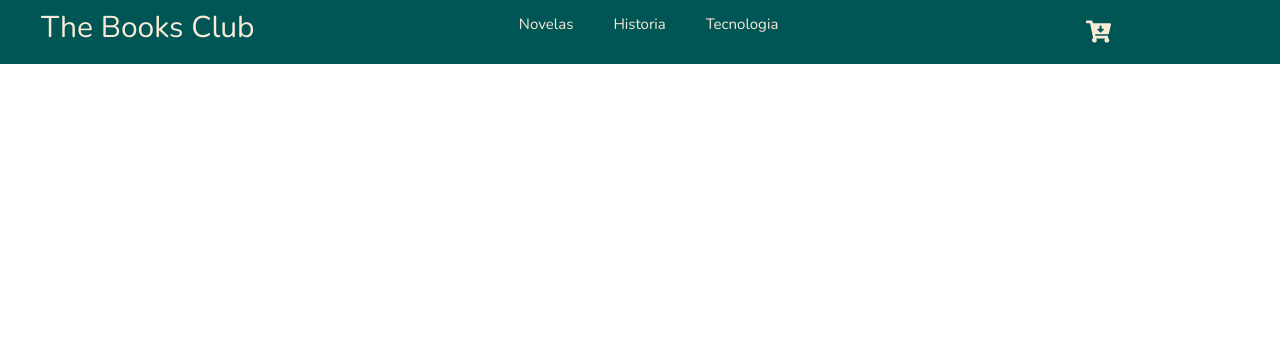
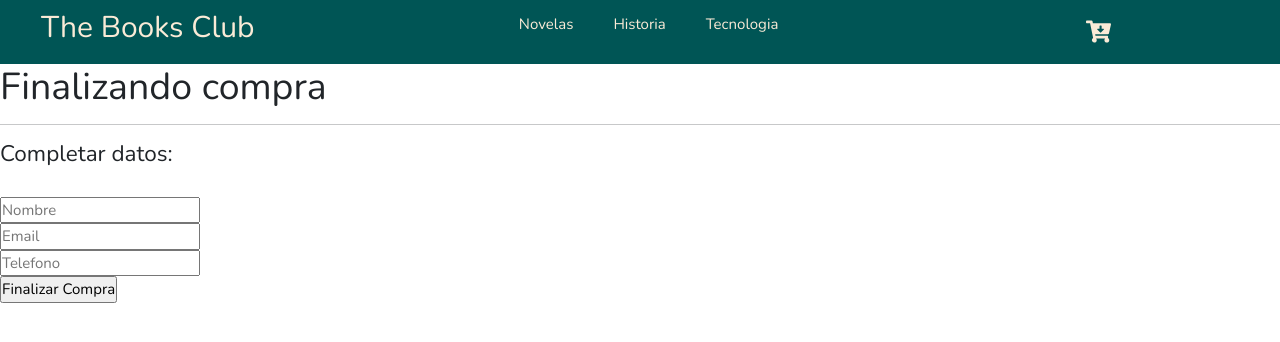
Before and after one commit to sebapluis/the-books-club-pluis, a React (Create React App) app: page /checkout in a window 1280 px wide. Shown: the top 342 px of the page. Built offline with nearby package versions, Linux system fonts and the light colour scheme.

Commit message:
ultima entrega

```diff
--- a/src/App.js
+++ b/src/App.js
@@ -3,6 +3,7 @@ import ItemListContainer from "./pages/ItemListContainer/ItemListContainer";
 import ItemDetailContainer from "./pages/ItemDetailContainer/ItemDetailContainer";
 import { Routes, Route } from "react-router-dom";
 import Cart from "./pages/Cart/Cart";
+import Checkout from "./components/Checkout/Checkout";
 
 
 function App() {
@@ -16,6 +17,7 @@ function App() {
         <Route path="/category/:categoryId" element={<ItemListContainer greeting="NUESTRO CATALOGO"/>}/>
         <Route path="/item/:id" element={<ItemDetailContainer />} />
         <Route path="/cart" element={<Cart />}/>
+        <Route path="/checkout" element={<Checkout />}/>
       </Routes>
     </div>
   );
--- /dev/null
+++ b/src/components/Checkout/Checkout.jsx
@@ -0,0 +1,79 @@
+import {  useState } from "react"
+import { useCartContext } from "../../context/CartContext";
+import { collection, addDoc, getFirestore} from "firebase/firestore";
+
+
+const Checkout = () => {
+    const [orderId, setOrderId] = useState();
+
+    const db = getFirestore();
+
+    const {cartList, totalPrice, emptyCart} = useCartContext();
+
+    const [buyer, setBuyer] = useState ({
+        Nombre:"",
+        Email:"",
+        Telefono:""
+    }) ;
+
+    const {Nombre, Email, Telefono} = buyer;
+
+    const handleInputChange = (e) => {
+       setBuyer (({
+           ...buyer,
+           [e.target.name]:e.target.value
+       }))
+    }
+
+    const generateOrder = async (data) =>{
+        try {
+            const col = collection( db, "orders")
+            const order = await addDoc(col, data)
+            setOrderId(order.id)
+            emptyCart()
+        } catch (error) {
+            console.log(error)
+        }
+    }
+
+    const handleSubmit = (e) => {
+        e.preventDefault()
+        const dia = new Date()
+        const items = cartList.map( e => {return{ id:e.id, title:e.title, price:e.precio, amount:e.quantity}})
+        const total = totalPrice();
+        const data = {buyer, items, total, dia}
+        console.log("data:",data)
+        generateOrder(data)
+    }
+
+
+
+
+  return (
+    <>
+    {!orderId && <div>
+        <h1>Finalizando compra</h1>
+        <hr />
+        <h4>Completar datos:</h4>
+        <br />
+        <form onSubmit={handleSubmit}>
+            <input type="text" name='Nombre' placeholder='Nombre' value={Nombre} onChange={handleInputChange} required />
+            <br />
+            <input type="email" name='Email' placeholder='Email' value={Email} onChange={handleInputChange} required/>
+            <br />
+            <input type="number" name='Telefono' placeholder='Telefono' value={Telefono} onChange={handleInputChange} required/>
+            <br />
+            <input type="submit" value="Finalizar Compra" />
+        </form>
+    </div>
+    }
+    <div>
+        {orderId && (
+            <h4>Compra Realizada con exito, su codigo es: ${orderId}</h4>
+        )}
+    </div>
+    </>
+  )
+}
+
+export default Checkout
--- a/src/pages/Cart/Cart.jsx
+++ b/src/pages/Cart/Cart.jsx
@@ -1,4 +1,5 @@
 import React from "react";
+import { Link } from "react-router-dom";
 import CartItem from "../../components/CartItem/CartItem";
 import { useCartContext } from "../../context/CartContext";
 
@@ -12,6 +13,9 @@ function Cart (){
         <>
             <button onClick= {() => emptyCart()} > Vaciar Carrito </button>
             <h5>Precio total: € {totalPrice()} </h5>
+            <Link to="/checkout">
+                <button> Finalizar Compra </button>
+            </Link>
         </>
         ) : (
             <h1>El carrito esta vacio</h1>
--- a/src/pages/ItemListContainer/ItemListContainer.jsx
+++ b/src/pages/ItemListContainer/ItemListContainer.jsx
@@ -1,5 +1,4 @@
 import { useEffect, useState } from "react";
-/*import Libros from "../../data/Libros";*/
 import ItemList from "../../components/ItemList/ItemList";
 import { useParams } from "react-router-dom";
 import { collection, getDocs, getFirestore, query, where} from "firebase/firestore";
```
